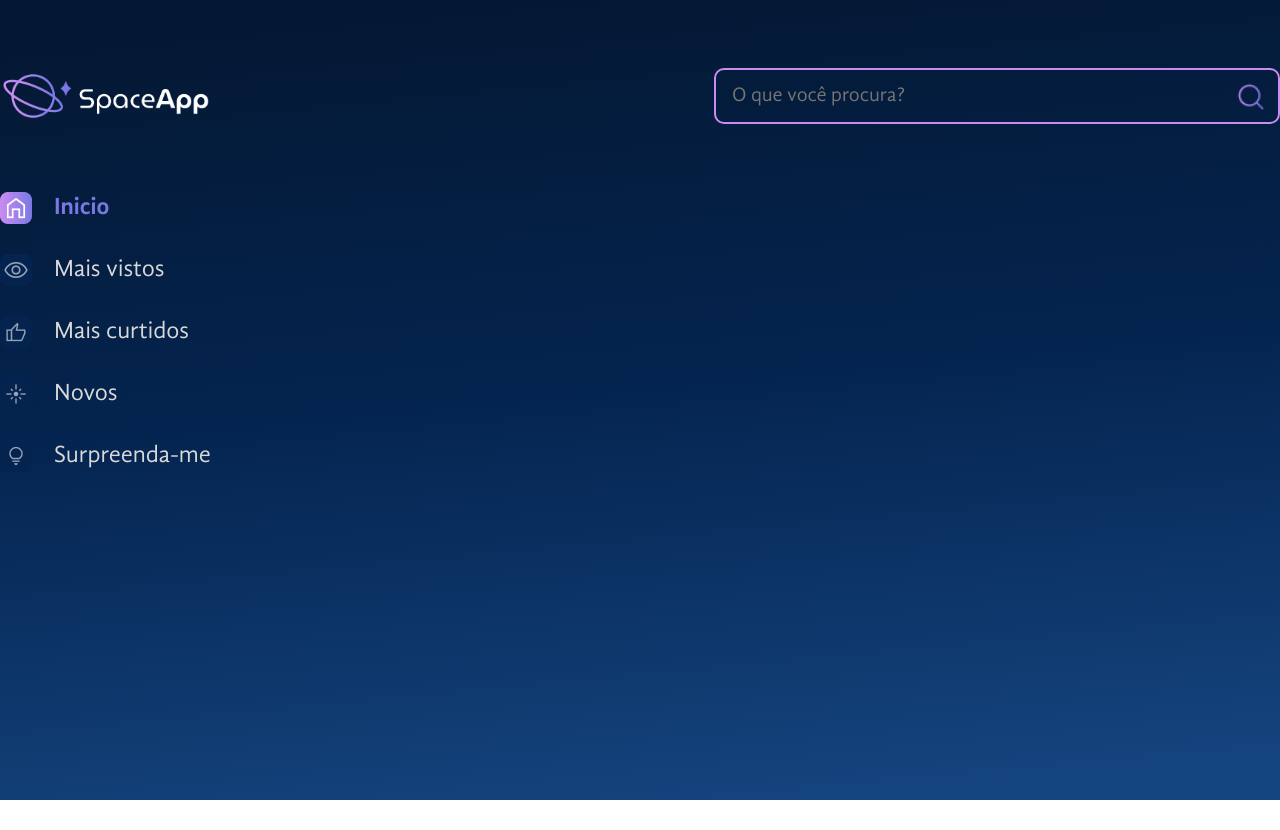
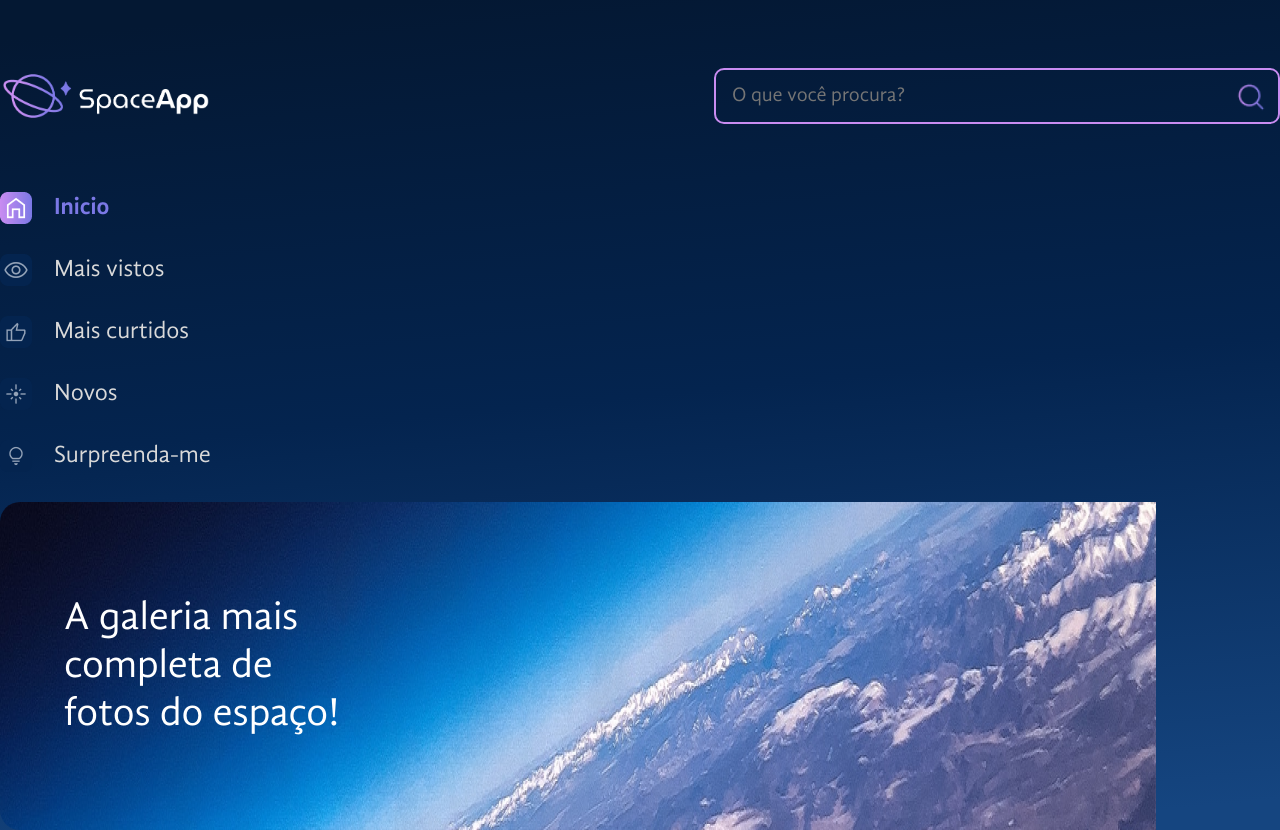
Before and after one commit to rogerdgela/space-app, a React (Vite) app: page / in a window 1280 px wide. Before the commit the page ends 800 px from the top, so only its background shows below. Built offline with nearby package versions, Linux system fonts and the light colour scheme.

Commit message:
Organização do codigo

```diff
--- a/src/App.jsx
+++ b/src/App.jsx
@@ -2,6 +2,8 @@ import styled from "styled-components";
 import EstilosGlobais from "./componentes/EstilosGlobais";
 import Cabecalho from "./componentes/Cabecalho";
 import BarraLateral from "./componentes/BarraLateral";
+import Banner from "./componentes/Banner";
+import bannerBackground from './assets/banner.png';
 
 const FundoGradiente = styled.div`
     background: linear-gradient(174.61deg, #041833 4.16%, #04244f 48%, #154580 96.76%);
@@ -15,6 +17,11 @@ function App() {
             <EstilosGlobais />
             <Cabecalho />
             <BarraLateral />
+
+            <Banner
+                texto="A galeria mais completa de fotos do espaço!"
+                backgroundImage={bannerBackground}
+            />
         </FundoGradiente>
     );
 }
--- a/src/componentes/Banner/index.jsx
+++ b/src/componentes/Banner/index.jsx
@@ -10,7 +10,6 @@ const FigureEstilizada = styled.figure`
     margin: 0;
     border-radius: 20px;
     max-width: 100%;
-    background-size: cover;
 `
 
 const TituloEstilizado = styled.h1`
@@ -22,7 +21,7 @@ const TituloEstilizado = styled.h1`
     padding: 0 64px;
 `
 
-const Banner = ({ texto, $backgroundImage}) => {
+const Banner = ({texto, backgroundImage}) => {
     return (
         <FigureEstilizada $backgroundImage={backgroundImage}>
             <TituloEstilizado>{texto}</TituloEstilizado>
```
